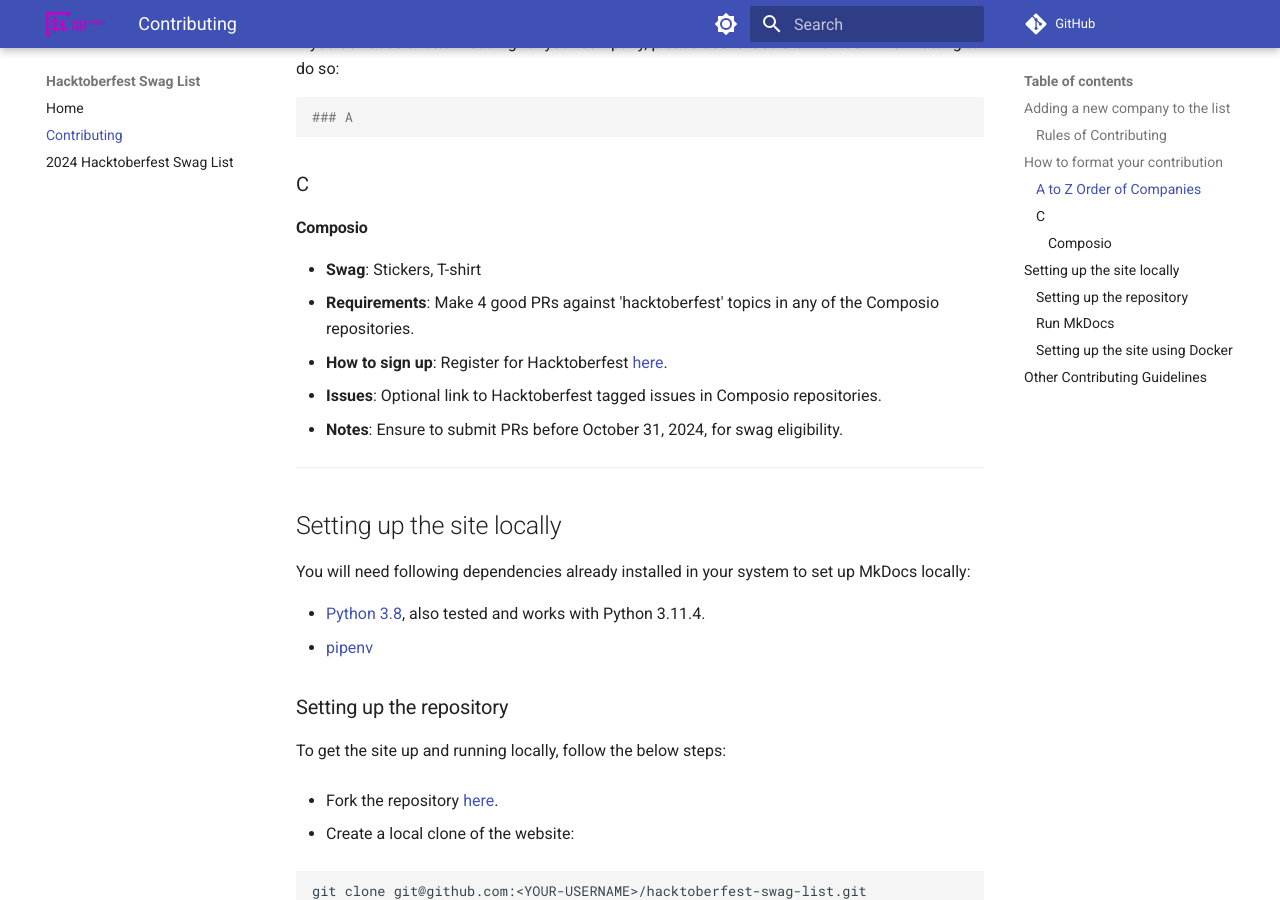
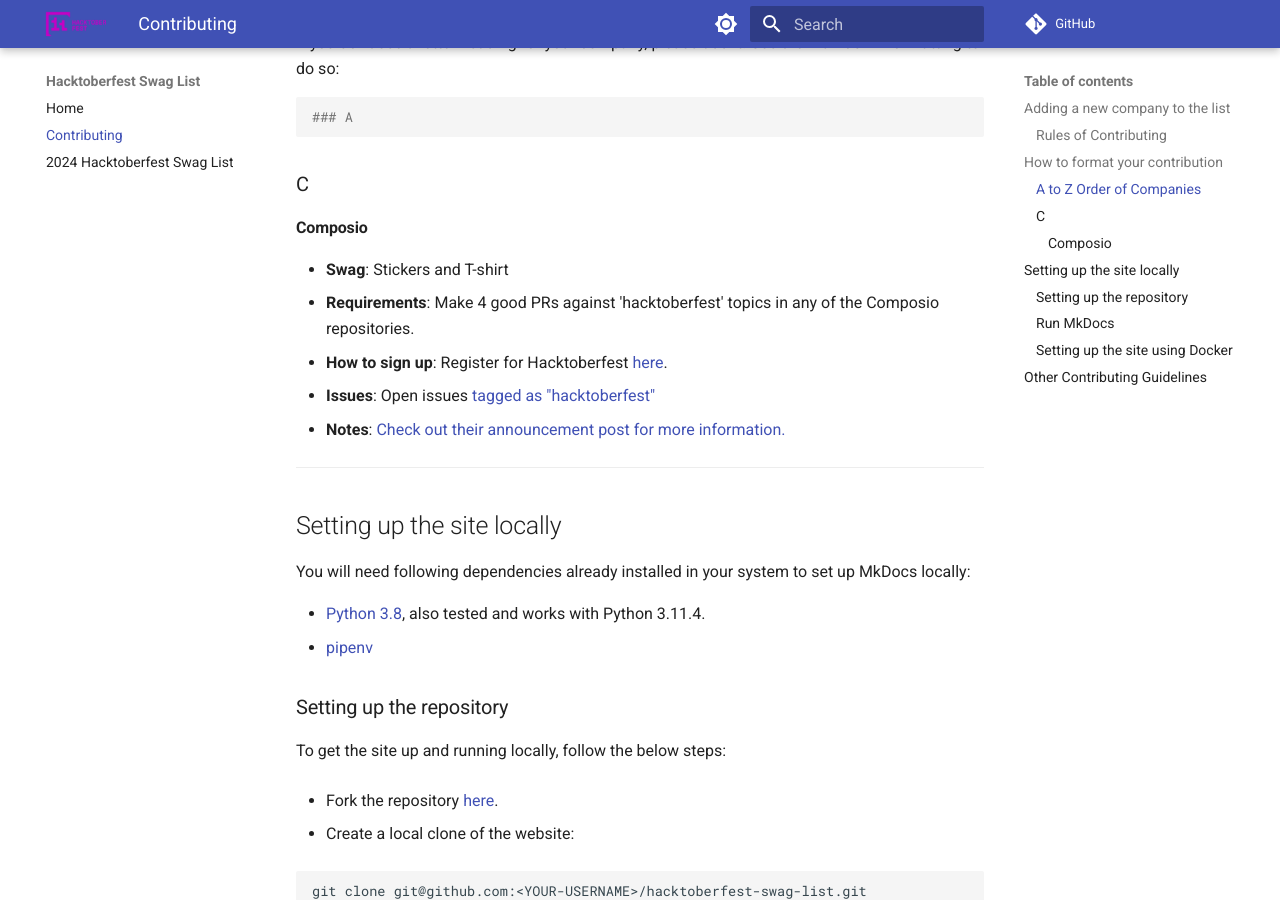
Before and after one commit to crweiner/hacktoberfest-swag-list, an MkDocs documentation site: the page built from docs/contributing.md, in a window 1280 px wide and 900 px high, scrolled down 1555 px. Built offline with MkDocs 1.6.1 and Material for MkDocs 9.7.7, drawn with Linux system fonts in a browser that asks for light colours; plug-ins that fetch from the network failed and are left out; comment, search, counter and statistics services are not loaded.

Commit message:
updated changes

```diff
--- a/docs/contributing.md
+++ b/docs/contributing.md
@@ -54,11 +54,11 @@
 
 #### **Composio**
 
-- **Swag**: Stickers, T-shirt
+- **Swag**: Stickers and T-shirt
 - **Requirements**: Make 4 good PRs against 'hacktoberfest' topics in any of the Composio repositories.
 - **How to sign up**: Register for Hacktoberfest [here](https://hacktoberfest.com/).
-- **Issues**: Optional link to Hacktoberfest tagged issues in Composio repositories.
-- **Notes**: Ensure to submit PRs before October 31, 2024, for swag eligibility.
+- **Issues**: Open issues [tagged as "hacktoberfest"](https://github.com/ComposioHQ/composio/issues?q=sort%3Aupdated-desc+is%3Aissue+is%3Aopen+label%3Ahacktoberfest)
+- **Notes**: [Check out their announcement post for more information.](https://github.com/ComposioHQ/composio/blob/master/HACKTOBER_FEST_2024.md)
 
 ---
 
```
